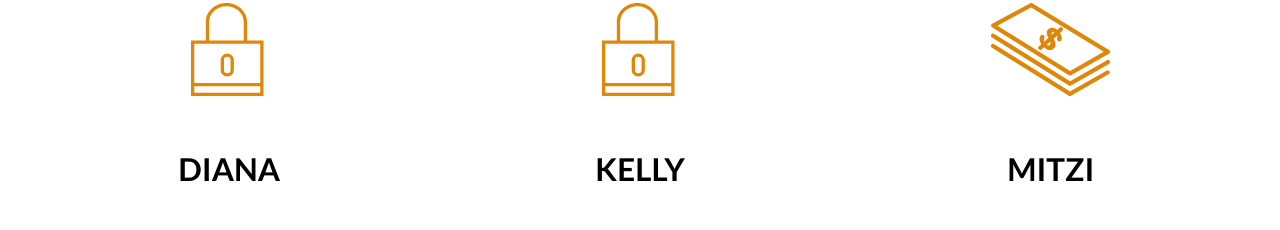
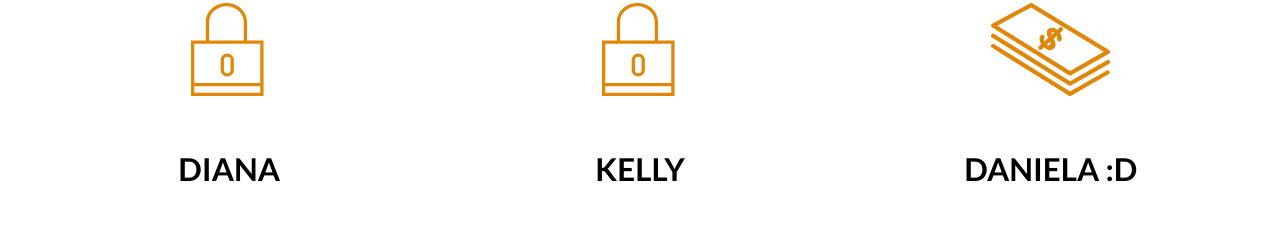
Before and after one commit to AlbertoNoriega/capagit, a plain HTML site: page index.html in a window 1280 px wide. Shown: the part 927-1157 px from the top of the page. Drawn offline with Linux system fonts and the light colour scheme.

Commit message:
Se agrego Danielagit add -A

```diff
--- a/index.html
+++ b/index.html
@@ -55,7 +55,7 @@
             </div>
             <div class="icono">
                 <img src="img/icono2.svg" alt="Icono a Tiempo">
-                <h3 class="encabezado">Mitzi</h3>
+                <h3 class="encabezado">Daniela :D</h3>
              <p>Architecto, beatae quibusdam! Sint nesciunt suscipit earum maxime. Repudiandae dolorum sunt excepturi
                     praesentium sequi, eaque soluta possimus, nam provident cupiditate recusandae qui.</p>
             </div>
```
